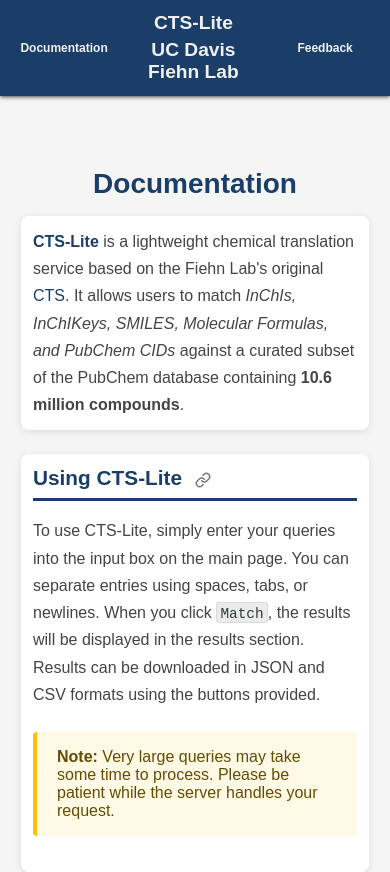
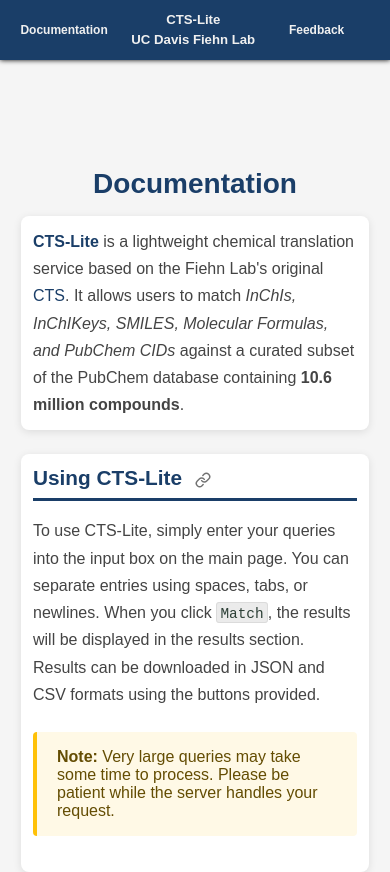
Before and after one commit to metabolomics-us/cts-lite, a plain HTML site: page web/pages/documentation.html in a window 390 px wide. Shown: the top 872 px of the page. Drawn offline with Linux system fonts and the light colour scheme.

Commit message:
Fix inconsistency in banner for mobile devices

```diff
--- a/web/pages/documentation.html
+++ b/web/pages/documentation.html
@@ -16,7 +16,7 @@
 
             <a class="navbar-item" href="documentation.html">Documentation</a>
 
-            <a class="navbar-item" href="../index.html" style="font-size: 0.8rem">
+            <a id="navbar-logo" class="navbar-item" href="../index.html">
                 <h1>CTS-Lite</h1>
                 <h2 style="margin: 5px">UC Davis Fiehn Lab</h2>
             </a>
```
